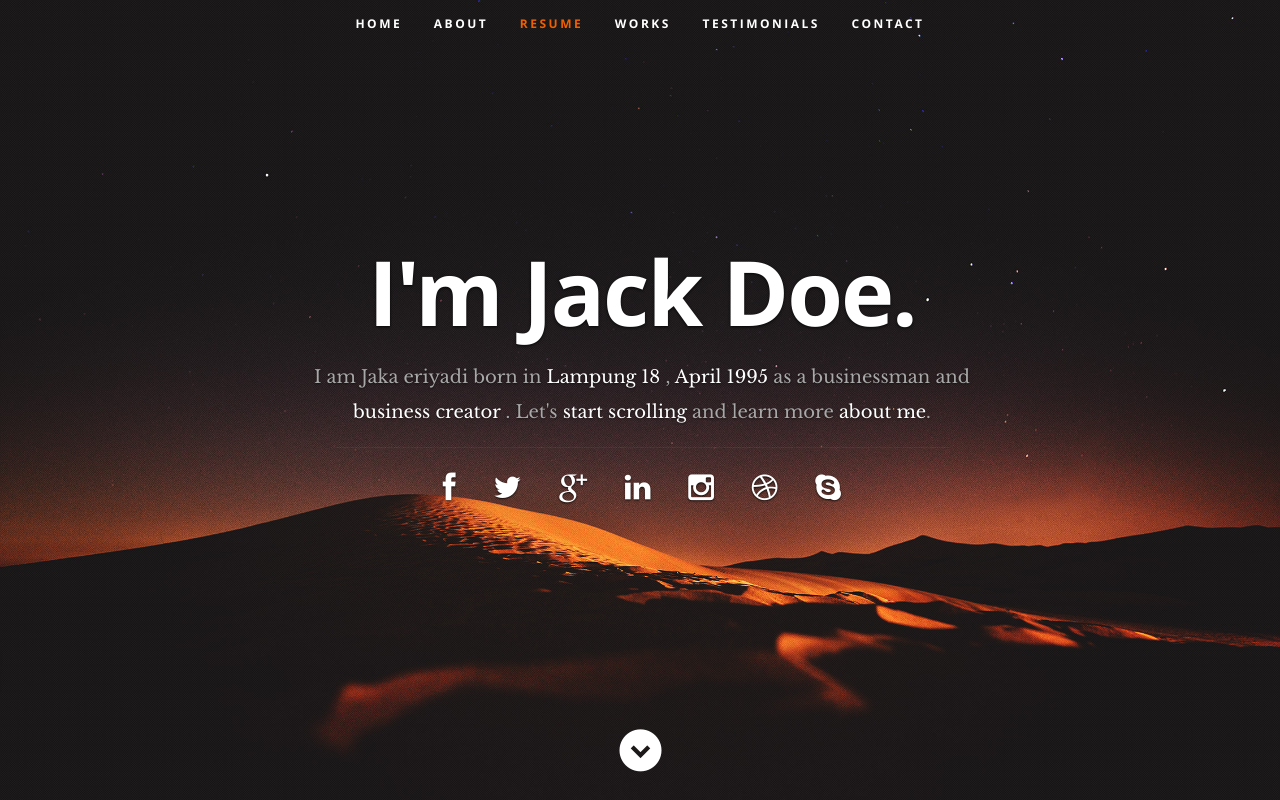
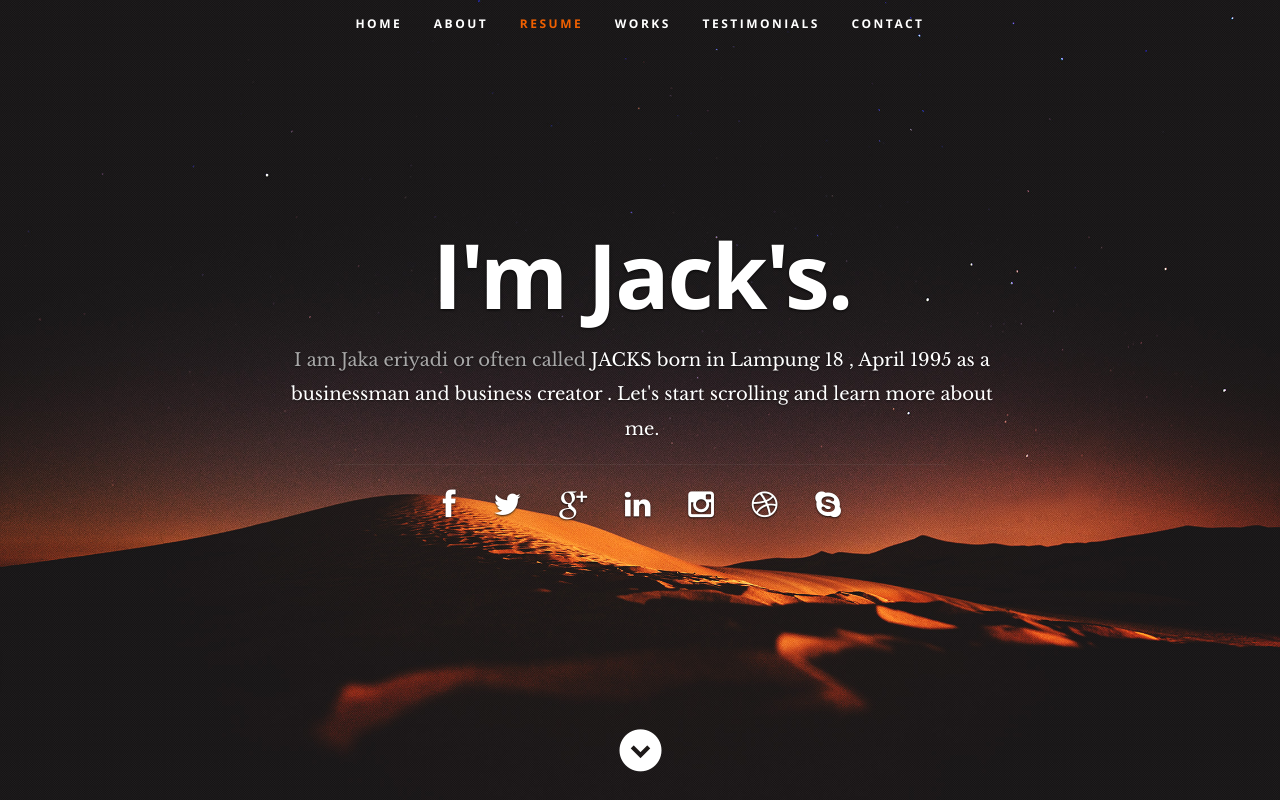
Before and after one commit to fauzanbinus/index, a plain HTML site: page index.html in a window 1280 px wide. Shown: the top 800 px of the page. Drawn offline with nearby package versions, Linux system fonts and the light colour scheme.

Commit message:
Update index.html

```diff
--- a/index.html
+++ b/index.html
@@ -56,8 +56,8 @@
 
       <div class="row banner">
          <div class="banner-text">
-            <h1 class="responsive-headline">I'm Jack Doe.</h1>
-            <h3>I am Jaka eriyadi born in <span>Lampung 18 </span>, <span>April 1995</span> as a businessman and  <span>business creator</span>
+            <h1 class="responsive-headline">I'm Jack's.</h1>
+            <h3>I am Jaka eriyadi or often called <span> JACKS <SPAN> born in <span>Lampung 18 </span>, <span>April 1995</span> as a businessman and  <span>business creator</span>
 		   . Let's <a class="smoothscroll" href="#about">start scrolling</a>
             and learn more <a class="smoothscroll" href="#about">about me</a>.</h3>
             <hr />
@@ -570,7 +570,7 @@
 
 
    <!-- Testimonials Section
-   ================================================== -->
+   ===================================================-->
    <section id="testimonials">
 
       <div class="text-container">
@@ -620,7 +620,7 @@
 
 
    <!-- Contact Section
-   ================================================== -->
+   ===================================================-->
    <section id="contact">
 
          <div class="row section-head">
@@ -766,7 +766,7 @@
    </footer> <!-- Footer End-->
 
    <!-- Java Script
-   ================================================== -->
+   ====================================================-->
    <script src="http://ajax.googleapis.com/ajax/libs/jquery/1.10.2/jquery.min.js"></script>
    <script>window.jQuery || document.write('<script src="js/jquery-1.10.2.min.js"><\/script>')</script>
    <script type="text/javascript" src="js/jquery-migrate-1.2.1.min.js"></script>
```
